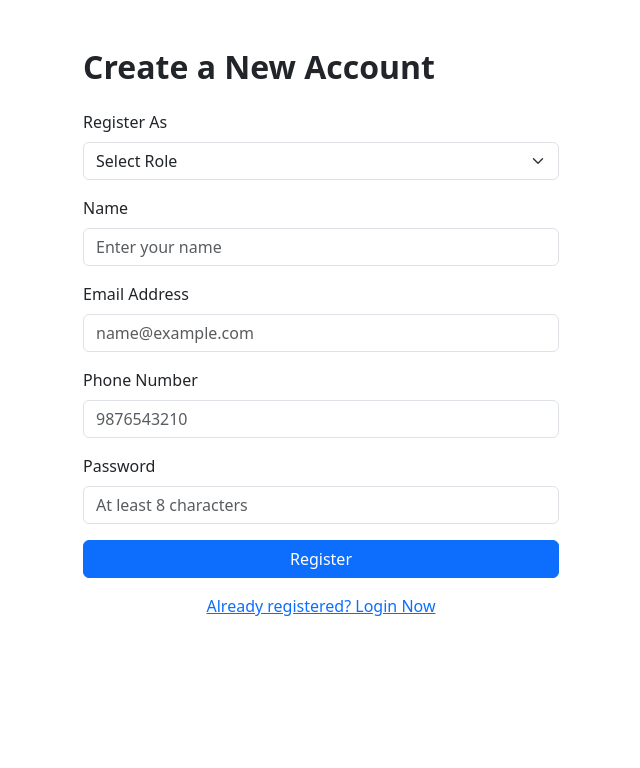
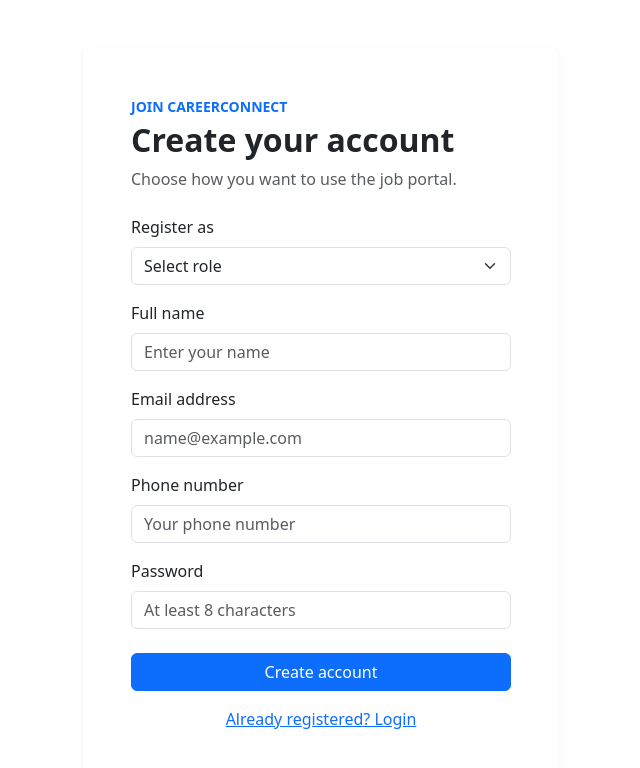
Before and after one commit to ahammed1/Job_portal, a React app in the folder frontend/: page /register in a window 1280 px wide. Shown: the top 768 px of the page, without its empty margins (319-959 px from the left). Built offline with nearby package versions, Linux system fonts and the light colour scheme; no server answers; the HTML template or start-up script is replaced by a standard one.

Commit message:
Connect registration to configurable API

```diff
--- a/frontend/src/components/Auth/Register.jsx
+++ b/frontend/src/components/Auth/Register.jsx
@@ -1,8 +1,10 @@
-import  { useContext, useState } from "react";
+import { useContext, useState } from "react";
 import { Link, Navigate } from "react-router-dom";
 import axios from "axios";
 import toast from "react-hot-toast";
 import { Context } from "../../main";
+
+const API_BASE_URL = (import.meta.env.VITE_API_URL || "http://localhost:4000").replace(/\/$/, "");
 
 const Register = () => {
   const [email, setEmail] = useState("");
@@ -10,99 +12,43 @@
   const [phone, setPhone] = useState("");
   const [password, setPassword] = useState("");
   const [role, setRole] = useState("");
-
+  const [submitting, setSubmitting] = useState(false);
   const { isAuthorized, setIsAuthorized } = useContext(Context);
 
   const handleRegister = async (e) => {
     e.preventDefault();
+    setSubmitting(true);
     try {
-      const { data } = await axios.post(
-        "http://localhost:4000/api/v1/user/register",
-        { name, phone, email, role, password },
-        {
-          headers: { "Content-Type": "application/json" },
-          withCredentials: true,
-        }
-      );
-      toast.success(data.message);
-      setName("");
-      setEmail("");
-      setPassword("");
-      setPhone("");
-      setRole("");
+      const { data } = await axios.post(`${API_BASE_URL}/api/v1/user/register`, { name, phone, email, role, password }, {
+        headers: { "Content-Type": "application/json" }, withCredentials: true,
+      });
+      toast.success(data.message || "Account created successfully");
       setIsAuthorized(true);
     } catch (error) {
       toast.error(error.response?.data?.message || "Registration failed");
+    } finally {
+      setSubmitting(false);
     }
   };
 
-  if (isAuthorized) {
-    return <Navigate to="/" />;
-  }
+  if (isAuthorized) return <Navigate to="/" replace />;
 
   return (
     <div className="container py-5" style={{ maxWidth: "500px" }}>
-      <h2 className="mb-4 fw-bold">Create a New Account</h2>
-      <form onSubmit={handleRegister}>
-        <div className="mb-3">
-          <label className="form-label">Register As</label>
-          <select
-            className="form-select"
-            value={role}
-            onChange={(e) => setRole(e.target.value)}
-          >
-            <option value="">Select Role</option>
-            <option value="Employer">Employer</option>
-            <option value="Job Seeker">Job Seeker</option>
-          </select>
-        </div>
-        <div className="mb-3">
-          <label className="form-label">Name</label>
-          <input
-            type="text"
-            className="form-control"
-            placeholder="Enter your name"
-            value={name}
-            onChange={(e) => setName(e.target.value)}
-          />
-        </div>
-        <div className="mb-3">
-          <label className="form-label">Email Address</label>
-          <input
-            type="email"
-            className="form-control"
-            placeholder="name@example.com"
-            value={email}
-            onChange={(e) => setEmail(e.target.value)}
-          />
-        </div>
-        <div className="mb-3">
-          <label className="form-label">Phone Number</label>
-          <input
-            type="number"
-            className="form-control"
-            placeholder="9876543210"
-            value={phone}
-            onChange={(e) => setPhone(e.target.value)}
-          />
-        </div>
-        <div className="mb-3">
-          <label className="form-label">Password</label>
-          <input
-            type="password"
-            className="form-control"
-            placeholder="At least 8 characters"
-            value={password}
-            onChange={(e) => setPassword(e.target.value)}
-          />
-        </div>
-        <button type="submit" className="btn btn-primary w-100 mb-3">
-          Register
-        </button>
-        <Link to="/login" className="d-block text-center">
-          Already registered? Login Now
-        </Link>
-      </form>
+      <div className="card border-0 shadow-sm p-4 p-md-5">
+        <p className="text-primary fw-semibold small mb-1">JOIN CAREERCONNECT</p>
+        <h2 className="mb-2 fw-bold">Create your account</h2>
+        <p className="text-muted mb-4">Choose how you want to use the job portal.</p>
+        <form onSubmit={handleRegister}>
+          <div className="mb-3"><label className="form-label">Register as</label><select required className="form-select" value={role} onChange={(e) => setRole(e.target.value)}><option value="">Select role</option><option value="Employer">Employer</option><option value="Job Seeker">Job Seeker</option></select></div>
+          <div className="mb-3"><label className="form-label">Full name</label><input required minLength="2" type="text" className="form-control" placeholder="Enter your name" value={name} onChange={(e) => setName(e.target.value)} /></div>
+          <div className="mb-3"><label className="form-label">Email address</label><input required type="email" className="form-control" placeholder="name@example.com" value={email} onChange={(e) => setEmail(e.target.value)} /></div>
+          <div className="mb-3"><label className="form-label">Phone number</label><input required type="tel" className="form-control" placeholder="Your phone number" value={phone} onChange={(e) => setPhone(e.target.value)} /></div>
+          <div className="mb-4"><label className="form-label">Password</label><input required minLength="8" type="password" className="form-control" placeholder="At least 8 characters" value={password} onChange={(e) => setPassword(e.target.value)} /></div>
+          <button disabled={submitting} type="submit" className="btn btn-primary w-100 mb-3">{submitting ? "Creating account…" : "Create account"}</button>
+          <Link to="/login" className="d-block text-center">Already registered? Login</Link>
+        </form>
+      </div>
     </div>
   );
 };
```
